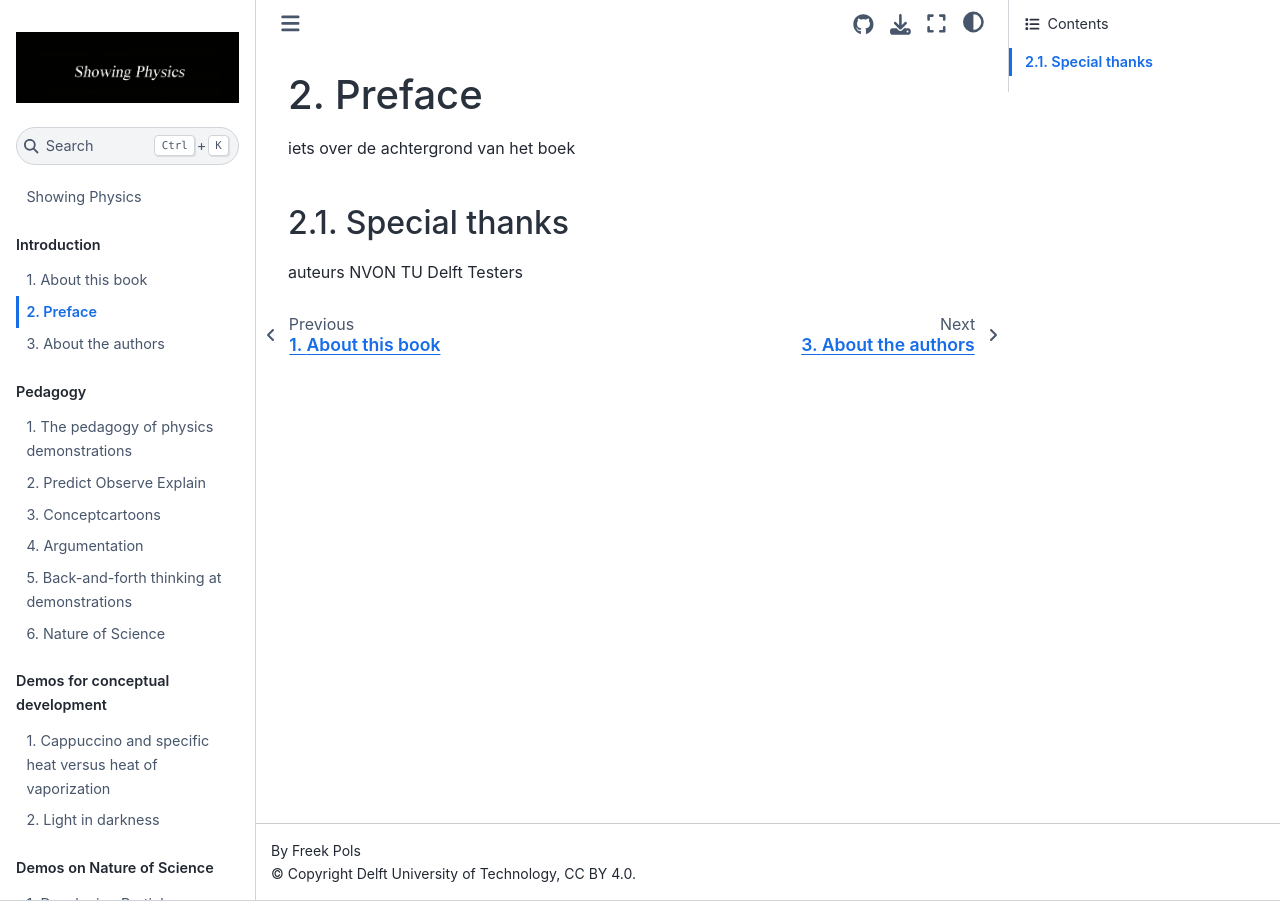
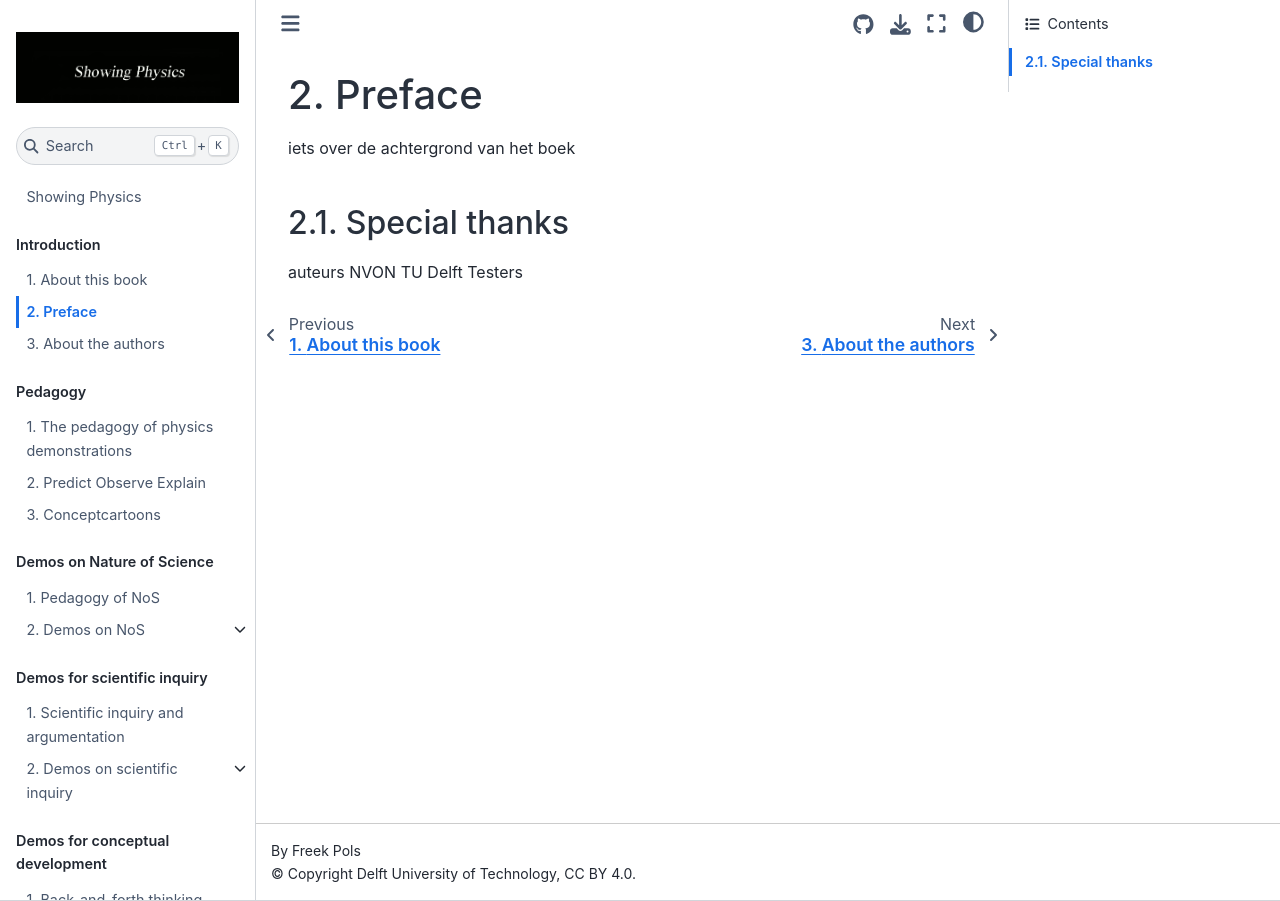
Before and after one commit to TeachBooks/Showing-Physics, a Jupyter Book: the page built from Introduction/Foreword.md, in a window 1280 px wide. Built offline with Jupyter Book 1.0.4 settings and Sphinx 7.4.7 and the Sphinx Book theme 1.1.4, drawn with Linux system fonts in a browser that asks for light colours; pages that are not in the unit, such as notebooks, are missing from menus; some of the changed text lies outside the part shown.

Commit message:
edit structure

```diff
--- a/_config.yml
+++ b/_config.yml
@@ -12,6 +12,7 @@ copyright: Delft University of Technology, CC BY 4.0
 execute:
   execute_notebooks: force
 
+only_build_toc_files: true
 # Define the name of the latex output file for PDF builds
 latex:
   latex_documents:
--- a/_toc.yml
+++ b/_toc.yml
@@ -17,27 +17,45 @@ parts:
     - file: Pedagogy/Introduction
     - file: Pedagogy/PoE
     - file: Pedagogy/Conceptcartoons
+
+  - caption: Demos on Nature of Science
+    numbered: True
+    chapters:
+    - file: Pedagogy/Nos
+      title: Pedagogy of NoS
+    - file: demos/NOSdemos
+      title: Demos on NoS
+      sections:
+      - file: demos/demo01/demo01 #particle
+      - file: demos/demo05/demo05
+      - file: demos/demo06/demo06
+      - file: demos/demo07/demo07
+      - file: demos/demo08/demo08
+
+
+  - caption: Demos for scientific inquiry
+    numbered: True
+    chapters:
     - file: Pedagogy/Argumentation
-    - file: Pedagogy/BackAndForthThinking
-    - file: Pedagogy/Nos
-
+      title: Scientific inquiry and argumentation
+    - file: demos/Inquirydemos
+      title: Demos on scientific inquiry
+      sections:
+      - file: demos/demo09/demo09
 
   - caption: Demos for conceptual development
     numbered: True
     chapters:
-    - file: demos/demo02/demo02 #cappucino
-    - file: demos/demo03/demo03 #light
-    #- file: demos/demo04/demo04 #stacking blocks
+    - file: Pedagogy/BackAndForthThinking
+      title: Back-and-forth thinking
+    - file: demos/Conceptdemos
+      title: Demos on conceptual development
+      sections:
+      - file: demos/demo02/demo02 #cappucino
+      - file: demos/demo03/demo03 #light
+      #- file: demos/demo04/demo04 #stacking blocks
 
-  - caption: Demos on Nature of Science
-    numbered: True
-    chapters:
-    - file: demos/demo01/demo01 #particle
-    - file: demos/demo05/demo05
-    - file: demos/demo06/demo06
-    - file: demos/demo07/demo07
-    - file: demos/demo08/demo08
-    - file: demos/demo09/demo09
+
 
   - caption: Demos for special occasions
     numbered: True
--- /dev/null
+++ b/demos/NOSdemos.md
@@ -0,0 +1 @@
+# Demos on Nature of Science
```
Also changed, not shown: demos/Conceptdemos.md (added, +5 -0 lines), demos/Inquirydemos.md (added, +1 -0 lines).
